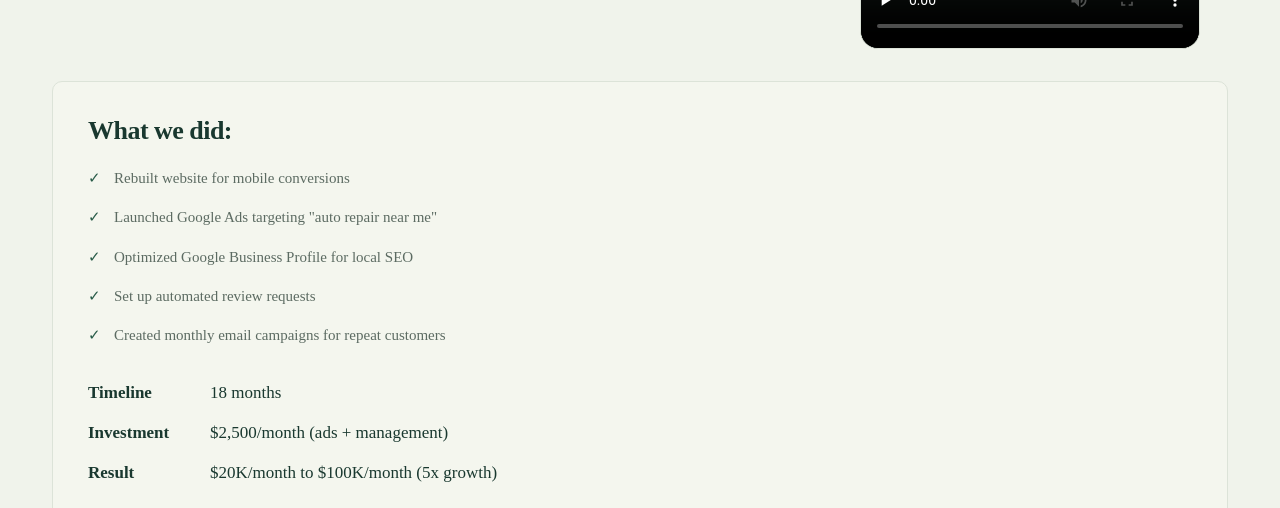
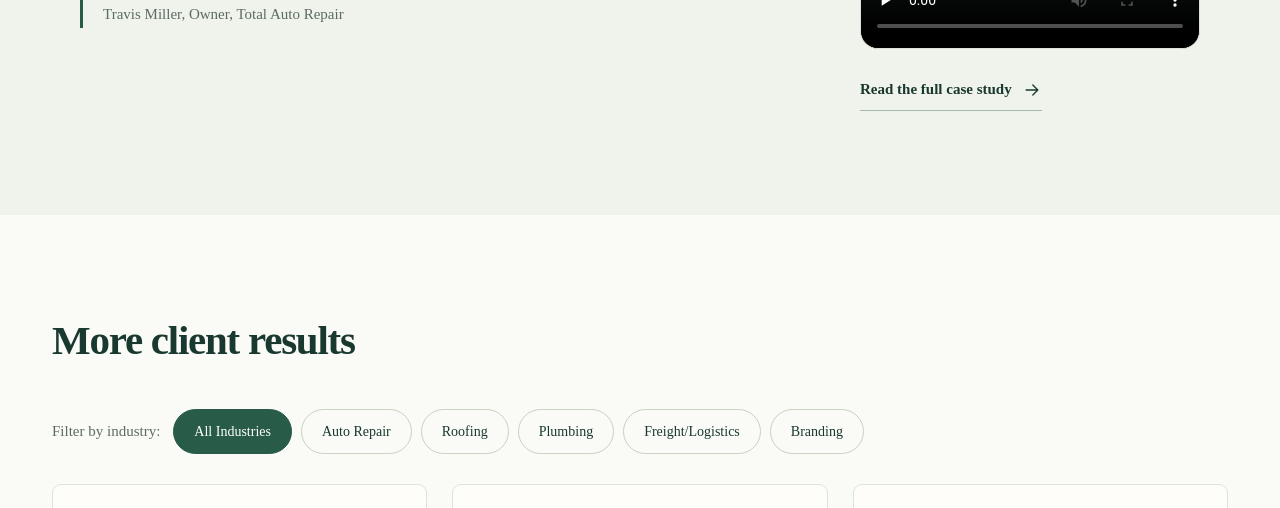
Before and after one commit to DeadRiverManagement/Dead-River-Management-, an Astro site in the folder apps/deadriver/: page /work in a window 1280 px wide. Shown: the part 1128-1636 px from the top of the page. Built offline with nearby package versions, Linux system fonts and the light colour scheme; Astro itself is replaced by a stand-in of ours; grey boxes are pictures that could not be loaded.

Commit message:
Replace featured details panel with link under testimonial

```diff
--- a/apps/deadriver/src/pages/work/index.astro
+++ b/apps/deadriver/src/pages/work/index.astro
@@ -107,26 +107,9 @@ const filters = [
           Your browser does not support embedded video.
           <a href="https://d2ol7oe51mr4n9.cloudfront.net/user_3JQHnLTq89zb3rmd2x4Z53G0lE3/52a05e7d-44fc-4cb0-9aab-4269f45edef3.mp4">Watch the Total Auto Repair testimonial.</a>
         </video>
+          <a class="text-link" href="/work/total-auto-repair">Read the full case study <Arrow /></a>
         </div>
       </div>
-        <article class="feature-panel rs-details">
-          <h3>What we did:</h3>
-          <ul class="check-list">
-            <li>Rebuilt website for mobile conversions</li>
-            <li>Launched Google Ads targeting "auto repair near me"</li>
-            <li>Optimized Google Business Profile for local SEO</li>
-            <li>Set up automated review requests</li>
-            <li>Created monthly email campaigns for repeat customers</li>
-          </ul>
-          <dl class="rs-facts">
-            <div><dt>Timeline</dt><dd>18 months</dd></div>
-            <div><dt>Investment</dt><dd>$2,500/month (ads + management)</dd></div>
-            <div><dt>Result</dt><dd>$20K/month to $100K/month (5x growth)</dd></div>
-          </dl>
-          <a class="text-link" href="/work/total-auto-repair">
-            Read the full case study <Arrow />
-          </a>
-        </article>
     </div>
   </section>
 
@@ -206,7 +189,7 @@ const filters = [
   .rs-featured { grid-template-columns: minmax(0, 1fr) 340px; align-items: center; gap: clamp(32px, 5vw, 72px); max-width: 1120px; margin: 12px auto 0; }
   .rs-video { width: 100%; max-width: 340px; justify-self: center; }
   .rs-video video { display: block; width: 100%; height: auto; aspect-ratio: 512 / 910; object-fit: contain; border-radius: 18px; border: 1px solid var(--line); background: #101713; }
-  .rs-details { margin-top: 32px; }
+  .rs-video .text-link { margin-top: 20px; }
   @media (max-width: 900px) { .rs-featured { grid-template-columns: minmax(0, 1fr); gap: 32px; } }
   .rs-featured > * { min-width: 0; }
   .rs-featured .mini-label { margin-top: 6px; }
@@ -230,10 +213,6 @@ const filters = [
     margin: 0 0 8px;
   }
   .rs-quote cite { font-style: normal; color: var(--muted); font-size: 15px; }
-  .rs-facts { margin: 24px 0; display: grid; gap: 12px; }
-  .rs-facts div { display: grid; grid-template-columns: 110px 1fr; gap: 12px; }
-  .rs-facts dt { font-weight: 600; color: var(--ink); }
-  .rs-facts dd { margin: 0; }
   .rs-filter-label { align-self: center; font-size: 15px; color: var(--muted); margin-right: 4px; }
   .rs-empty { margin: 0 0 24px; }
   .rs-card-quote { font-style: italic; color: var(--ink) !important; }
@@ -241,7 +220,4 @@ const filters = [
   .closing h2 { font-size: clamp(26px, 3vw, 38px); }
   .rs-scarcity { margin-top: 14px; font-weight: 600; color: var(--copper) !important; }
   .resource-card[hidden] { display: none; }
-  @media (max-width: 620px) {
-    .rs-facts div { grid-template-columns: 1fr; gap: 2px; }
-  }
 </style>
```
